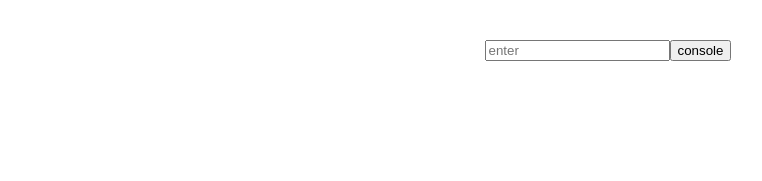
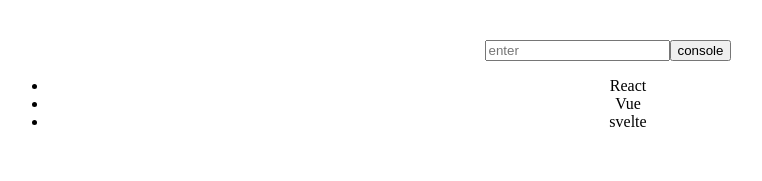
Before and after one commit to cossack910/ReactJest, a React (Vite) app in the folder app/: page / in a window 1280 px wide. Shown: the top 181 px of the page, without its empty margins (32-794 px from the left). Built offline with nearby package versions, Linux system fonts and the light colour scheme.

Commit message:
test用コード

```diff
--- a/app/src/App.tsx
+++ b/app/src/App.tsx
@@ -1,10 +1,26 @@
 import "./App.css";
 import RenderInput from "./RenderInput";
+import FrameworkList from "./FrameworkList";
 
 function App() {
+  const data = [
+    {
+      id: 1,
+      item: "React",
+    },
+    {
+      id: 2,
+      item: "Vue",
+    },
+    {
+      id: 3,
+      item: "svelte",
+    },
+  ];
   return (
     <>
       <RenderInput outputConsole={console.log} />
+      <FrameworkList frameworks={data} />
     </>
   );
 }
--- /dev/null
+++ b/app/src/FrameworkList.tsx
@@ -0,0 +1,23 @@
+import { FC } from "react";
+
+type Props = {
+  frameworks: Array<{ id: number; item: string }>;
+};
+
+const FrameworkList: FC<Props> = (props) => {
+  const { frameworks } = props;
+  if (!frameworks || !frameworks.length) {
+    return <h1>No data!</h1>;
+  }
+  return (
+    <div>
+      <ul>
+        {frameworks.map((framework) => (
+          <li key={framework.id}>{framework.item}</li>
+        ))}
+      </ul>
+    </div>
+  );
+};
+
+export default FrameworkList;
```
